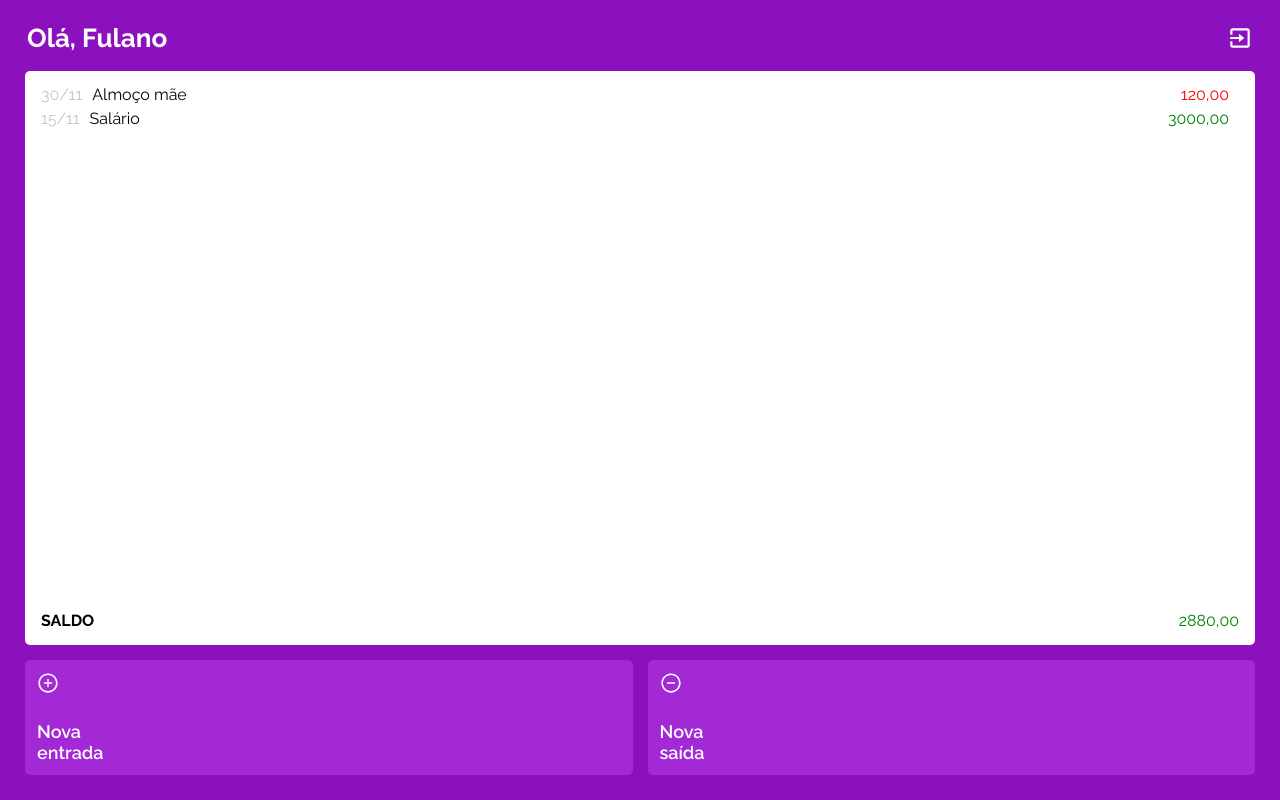
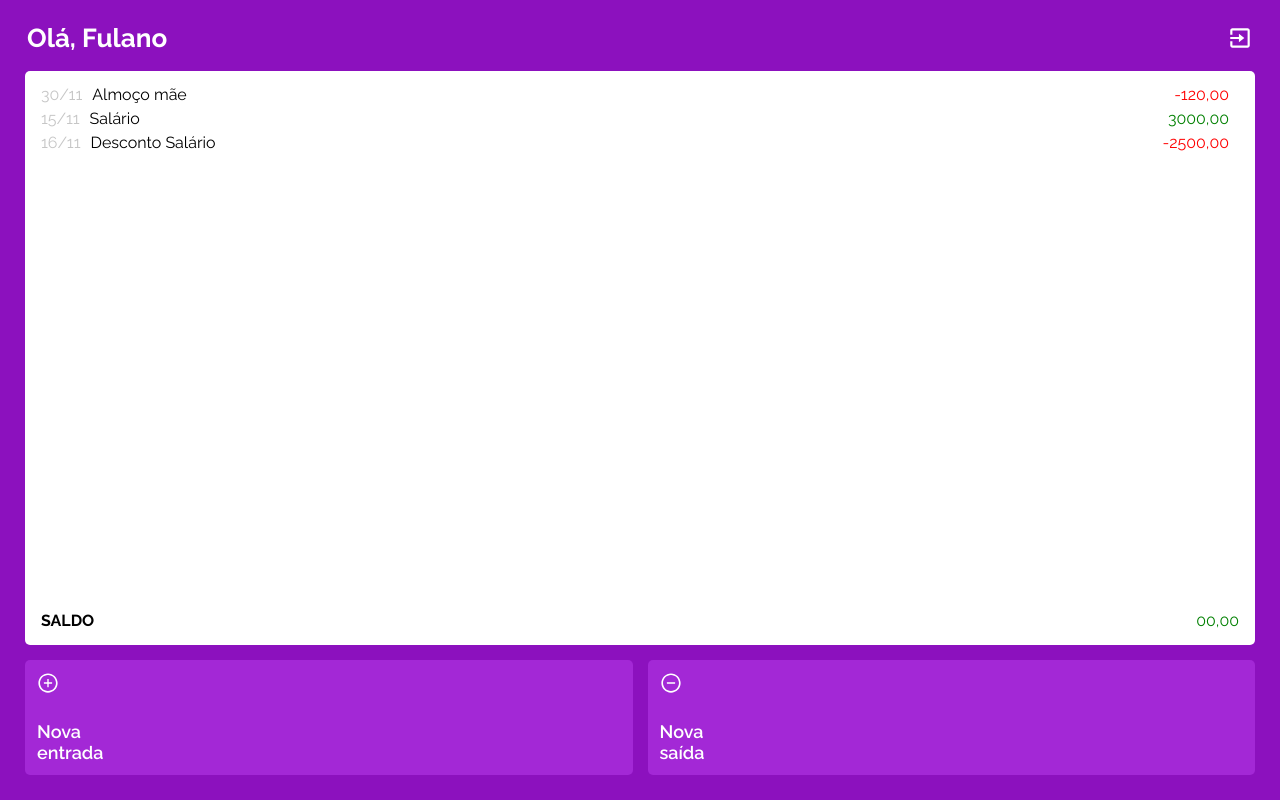
Before and after one commit to LsBDev/My-Wallet-front, a React (Create React App) app: page /home in a window 1280 px wide. Built offline with nearby package versions, Linux system fonts and the light colour scheme; a web font is replaced by a local one.

Commit message:
Tela de Login e Cadastro "prontas"

```diff
--- a/package.json
+++ b/package.json
@@ -3,7 +3,7 @@
   "version": "0.1.0",
   "private": true,
   "dependencies": {
-    "axios": "^1.3.5",
+    "axios": "^1.3.6",
     "react": "^18.2.0",
     "react-dom": "^18.2.0",
     "react-icons": "^4.8.0",
--- a/src/pages/HomePage.js
+++ b/src/pages/TelaHome/HomePage.js
@@ -1,8 +1,22 @@
 import styled from "styled-components"
 import { BiExit } from "react-icons/bi"
 import { AiOutlineMinusCircle, AiOutlinePlusCircle } from "react-icons/ai"
+import { useState } from "react"
+
+import TransactionContainer from "./TransactionContainer.jsx"
 
 export default function HomePage() {
+
+
+  // const valueList = transactions.map((op) => parseInt(op.value))
+  // let soma = 0;
+  // for(let i = 0; i < valueList.length; i++) {
+  //   soma = soma + valueList[i];
+  // }
+
+
+
+
   return (
     <HomeContainer>
       <Header>
@@ -10,30 +24,7 @@ export default function HomePage() {
         <BiExit />
       </Header>
 
-      <TransactionsContainer>
-        <ul>
-          <ListItemContainer>
-            <div>
-              <span>30/11</span>
-              <strong>Almoço mãe</strong>
-            </div>
-            <Value color={"negativo"}>120,00</Value>
-          </ListItemContainer>
-
-          <ListItemContainer>
-            <div>
-              <span>15/11</span>
-              <strong>Salário</strong>
-            </div>
-            <Value color={"positivo"}>3000,00</Value>
-          </ListItemContainer>
-        </ul>
-
-        <article>
-          <strong>Saldo</strong>
-          <Value color={"positivo"}>2880,00</Value>
-        </article>
-      </TransactionsContainer>
+      <TransactionContainer/>
 
 
       <ButtonsContainer>
@@ -65,24 +56,7 @@ const Header = styled.header`
   font-size: 26px;
   color: white;
 `
-const TransactionsContainer = styled.article`
-  flex-grow: 1;
-  background-color: #fff;
-  color: #000;
-  border-radius: 5px;
-  padding: 16px;
-  display: flex;
-  flex-direction: column;
-  justify-content: space-between;
-  article {
-    display: flex;
-    justify-content: space-between;
-    strong {
-      font-weight: 700;
-      text-transform: uppercase;
-    }
-  }
-`
+
 const ButtonsContainer = styled.section`
   margin-top: 15px;
   margin-bottom: 0;
@@ -107,15 +81,3 @@ const Value = styled.div`
   text-align: right;
   color: ${(props) => (props.color === "positivo" ? "green" : "red")};
 `
-const ListItemContainer = styled.li`
-  display: flex;
-  justify-content: space-between;
-  align-items: center;
-  margin-bottom: 8px;
-  color: #000000;
-  margin-right: 10px;
-  div span {
-    color: #c6c6c6;
-    margin-right: 10px;
-  }
-`
--- /dev/null
+++ b/src/pages/TelaHome/TransactionContainer.jsx
@@ -0,0 +1,51 @@
+import styled from "styled-components"
+import TransactionItem from "./TransactionItem.jsx"
+
+export default function TransactionContainer() {
+    // const [saldo, setSaldo] = useState(0)
+    const transactions = [
+      {date: "30/11", description: "Almoço mãe", value: "-120,00"},
+      {date: "15/11", description: "Salário", value: "3000,00"},
+      {date: "16/11", description: "Desconto Salário", value: "-2500,00"}
+  ]
+
+
+    return (
+        <TransactionsContainer>
+        <ul>
+          <TransactionItem transactions={transactions}/>
+        </ul>
+
+        <article>
+          <strong>Saldo</strong>
+          <Value color={"positivo"}>00,00</Value>
+        </article>
+      </TransactionsContainer>
+
+
+    )
+}
+const TransactionsContainer = styled.article`
+  flex-grow: 1;
+  background-color: #fff;
+  color: #000;
+  border-radius: 5px;
+  padding: 16px;
+  display: flex;
+  flex-direction: column;
+  justify-content: space-between;
+  article {
+    display: flex;
+    justify-content: space-between;
+    strong {
+      font-weight: 700;
+      text-transform: uppercase;
+    }
+  }
+`
+
+const Value = styled.div`
+  font-size: 16px;
+  text-align: right;
+  color: ${(props) => (props.color === "positivo" ? "green" : "red")};
+`
--- /dev/null
+++ b/src/pages/TelaHome/TransactionItem.jsx
@@ -0,0 +1,35 @@
+import styled from "styled-components"
+
+
+export default function TransactionItem({transactions}) {
+
+    return (
+        transactions.map((op) =>
+            <ListItemContainer>
+            <div>
+              <span>{op.date}</span>
+              <strong>{op.description}</strong>
+            </div>
+            <Value color={parseInt(op.value) < 0 ? "negativo": "positivo"}>{op.value}</Value>
+          </ListItemContainer>
+        )
+    )
+}
+
+const ListItemContainer = styled.li`
+  display: flex;
+  justify-content: space-between;
+  align-items: center;
+  margin-bottom: 8px;
+  color: #000000;
+  margin-right: 10px;
+  div span {
+    color: #c6c6c6;
+    margin-right: 10px;
+  }
+`
+const Value = styled.div`
+  font-size: 16px;
+  text-align: right;
+  color: ${(props) => (props.color === "positivo" ? "green" : "red")};
+`
--- a/src/pages/SignInPage.js
+++ b/src/pages/TelaSignIn/SignInPage.js
@@ -1,6 +1,6 @@
 import styled from "styled-components"
 import { Link, useNavigate } from "react-router-dom"
-import MyWalletLogo from "../components/MyWalletLogo"
+import MyWalletLogo from "../../components/MyWalletLogo.jsx"
 import { useState } from "react"
 import axios from "axios";
 
--- a/src/pages/SignUpPage.js
+++ b/src/pages/TelaSignUp/SignUpPage.js
@@ -1,6 +1,6 @@
-import { Link } from "react-router-dom"
+import { Link, useNavigate } from "react-router-dom"
 import styled from "styled-components"
-import MyWalletLogo from "../components/MyWalletLogo"
+import MyWalletLogo from "../../components/MyWalletLogo.jsx"
 import { useState } from "react";
 import axios from "axios";
 
@@ -8,21 +8,24 @@ export default function SignUpPage() {
   const [email, setEmail] = useState();
   const [name, setName] = useState();
   const [password, setPassword] = useState();
-  const [newPassword, setNewPassword] = useState();
+  const [confirmPassword, setConfirmPassword] = useState();
   const [disabled, setDisabled] = useState(false);
+  const navigate = useNavigate;
 
 
   function register(event) {
     event.preventDefault();
     setDisabled(true);
-    const dataSingUp = {email: email, name: name, password: password, newPassword: newPassword}
+    const dataSingUp = {email: email, name: name, password: password, confirmPassword: confirmPassword}
     axios.post("url aqui", dataSingUp)
       .then((res) => {
         console.log(res.data);
         setDisabled(false);
+        navigate("/");
       })
       .catch((err) => {
-        console.log(err.response.data)
+        console.log(err.response.data);
+        setDisabled(false);
       })
   }
 
@@ -33,7 +36,7 @@ export default function SignUpPage() {
         <input placeholder="Nome" type="text" value={name} onChange={e => setName(e.target.value)} disabled={disabled} required />
         <input placeholder="E-mail" type="email" value={email} onChange={e => setEmail(e.target.value)} disabled={disabled} required/>
         <input placeholder="Senha" type="password" value={password} autocomplete="new-password" onChange={e => setPassword(e.target.value)} disabled={disabled} required />
-        <input placeholder="Confirme a senha" type="password" value={newPassword} autocomplete="new-password"  onChange={e => setNewPassword(e.target.value)} disabled={disabled} required />
+        <input placeholder="Confirme a senha" type="password" value={confirmPassword} autocomplete="new-password"  onChange={e => setConfirmPassword(e.target.value)} disabled={disabled} required />
         <button type="submit">Cadastrar</button>
       </form>
 
```
Also changed, not shown: src/App.js (+4 -4 lines), src/components/MyWalletLogo.jsx (renamed from src/components/MyWalletLogo.js), src/pages/TelaTransaction/TransactionPage.js (renamed from src/pages/TransactionPage.js), 2 other files (tests, documents, lock files or other folders).
